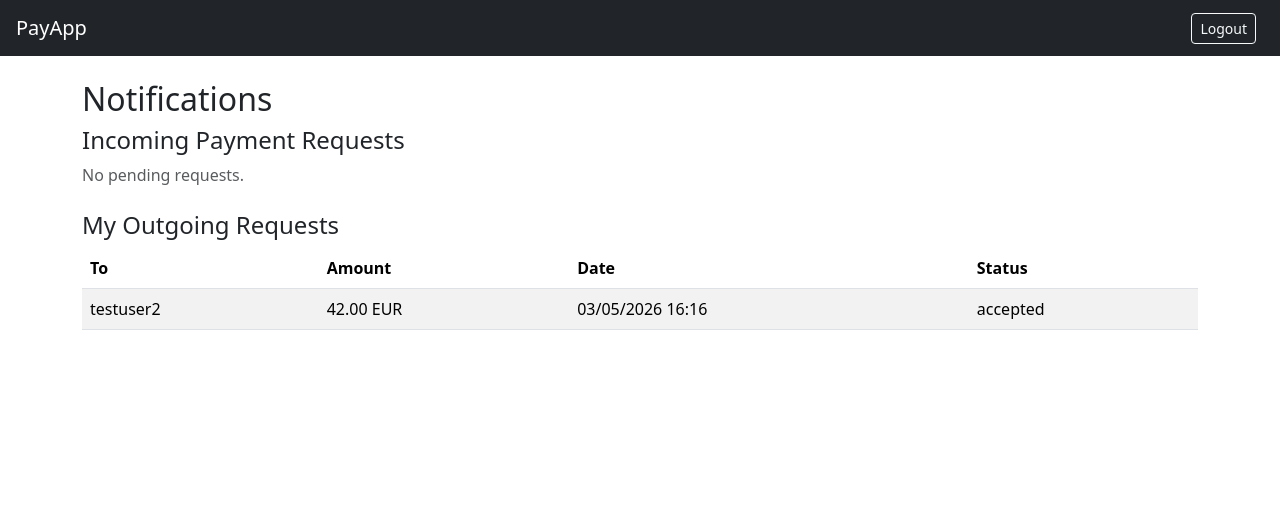
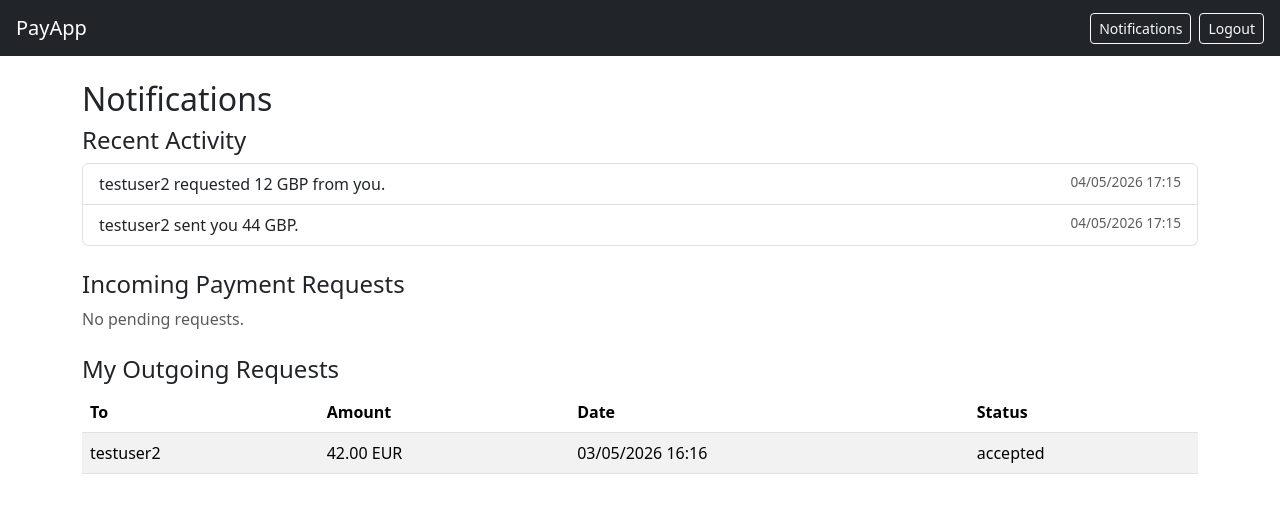
Before and after one commit to ftma48/Secure-Web-Payment-Application, a Django app: page /webapps2026/notifications/ in a window 1280 px wide. Shown: the top 513 px of the page. Run offline with Django 5.2, Linux system fonts and the light colour scheme; a user stored in the database is signed in; data comes from the database, SQL or seed files in the repository; both versions use the stored data as it was after the commit.

Commit message:
add notifs

```diff
--- a/payapp/models.py
+++ b/payapp/models.py
@@ -46,3 +46,12 @@ class PaymentRequest(models.Model):
 
     def __str__(self):
         return f'{self.requester} requested {self.amount} from {self.requestee}'
+
+class Notification(models.Model):
+    user = models.ForeignKey(User, on_delete=models.CASCADE, related_name='notifications')
+    message = models.CharField(max_length=255)
+    is_read = models.BooleanField(default=False)
+    timestamp = models.DateTimeField(auto_now_add=True)
+
+    def __str__(self):
+        return f'{self.user.username}: {self.message}'
--- /dev/null
+++ b/payapp/templatetags/custom_tags.py
@@ -0,0 +1,11 @@
+from django import template
+from payapp.models import Notification
+
+register = template.Library()
+
+@register.simple_tag
+def unread_count(user):
+    # returns number of unread notifs
+    if user.is_authenticated:
+        return Notification.objects.filter(user=user, is_read=False).count()
+    return 0
--- a/payapp/views.py
+++ b/payapp/views.py
@@ -3,7 +3,7 @@ from django.contrib.auth.decorators import login_required
 from django.contrib.auth.models import User
 from django.contrib import messages
 from django.db import transaction
-from payapp.models import Account, Transaction, PaymentRequest
+from payapp.models import Account, Transaction, PaymentRequest, Notification
 from payapp.forms import SendPaymentForm, RequestPaymentForm
 import requests as http_requests
 from decimal import Decimal
@@ -74,6 +74,12 @@ def send_payment(request):
                     )
 
                 messages.success(request, f"Successfully sent {amount} {sender_account.currency} to {recipient.username}.")
+
+                # notify the recipient
+                Notification.objects.create(
+                    user=recipient,
+                    message=f"{request.user.username} sent you {amount} {sender_account.currency}."
+                )
                 return redirect('index')
 
 
@@ -114,6 +120,13 @@ def request_payment(request):
                 status='pending'
             )
             messages.success(request, f"Payment request sent to {requestee.username}.")
+
+            # notify the requestee
+            Notification.objects.create(
+                user=requestee,
+                message=f"{request.user.username} requested {amount} {Account.objects.get(user=request.user).currency} from you."
+            )
+
             return redirect('index')
     else:
         form = RequestPaymentForm()
@@ -123,17 +136,19 @@ def request_payment(request):
 
 @login_required(login_url='/webapps2026/register/login/')
 def notifications(request):
-    incoming = PaymentRequest.objects.filter(
-        requestee=request.user,
-        status='pending'
-    )
-    outgoing = PaymentRequest.objects.filter(
-        requester=request.user
+    incoming = PaymentRequest.objects.filter(requestee=request.user, status='pending')
+    outgoing = PaymentRequest.objects.filter(requester=request.user).order_by('-timestamp')
+
+    # get all notifs and mark them as read
+    user_notifications = Notification.objects.filter(
+        user=request.user
     ).order_by('-timestamp')
+    user_notifications.update(is_read=True)
 
     return render(request, 'payapp/notifications.html', {
         'incoming': incoming,
         'outgoing': outgoing,
+        'user_notifications': user_notifications,
     })
 
 
@@ -181,6 +196,11 @@ def handle_request(request, request_id):
                     payment_request.save()
 
                 messages.success(request, "Payment request accepted.")
+                # notify the requester their request was accepted
+                Notification.objects.create(
+                    user=payment_request.requester,
+                    message=f"{request.user.username} accepted your payment request of {payment_request.amount} {payment_request.currency}."
+                )
 
             except Exception as e:
                 messages.error(request, f"Payment failed: {str(e)}")
@@ -190,4 +210,10 @@ def handle_request(request, request_id):
             payment_request.save()
             messages.info(request, "Payment request rejected.")
 
+            # notify of rejection
+            Notification.objects.create(
+                user=payment_request.requester,
+                message=f"{request.user.username} rejected your payment request of {payment_request.amount} {payment_request.currency}."
+            )
+
     return redirect('notifications')
--- a/templates/base.html
+++ b/templates/base.html
@@ -1,3 +1,4 @@
+{% load custom_tags %}
 <!DOCTYPE html>
 <html lang="en">
 <head>
@@ -10,11 +11,20 @@
 
 <nav class="navbar navbar-expand-lg navbar-dark bg-dark px-3">
     <a class="navbar-brand" href="/webapps2026/">PayApp</a>
-    <div class="ms-auto">
+    <div class="ms-auto d-flex align-items-center gap-2">
         {% if user.is_authenticated %}
-            <a class="btn btn-outline-light btn-sm me-2" href="{% url 'logout' %}">Logout</a>
+            <a href="{% url 'notifications' %}" class="btn btn-outline-light btn-sm position-relative">
+                Notifications
+                {% unread_count user as count %}
+                {% if count > 0 %}
+                    <span class="position-absolute top-0 start-100 translate-middle badge rounded-pill bg-danger">
+                        {{ count }}
+                    </span>
+                {% endif %}
+            </a>
+            <a class="btn btn-outline-light btn-sm" href="{% url 'logout' %}">Logout</a>
         {% else %}
-            <a class="btn btn-outline-light btn-sm me-2" href="{% url 'login' %}">Login</a>
+            <a class="btn btn-outline-light btn-sm" href="{% url 'login' %}">Login</a>
             <a class="btn btn-outline-light btn-sm" href="{% url 'register' %}">Register</a>
         {% endif %}
     </div>
--- a/templates/payapp/index.html
+++ b/templates/payapp/index.html
@@ -6,7 +6,6 @@
     <h2>Welcome, {{ user.first_name }}</h2>
     <a href="{% url 'send_payment' %}" class="btn btn-primary mb-3">Send Payment</a>
     <a href="{% url 'request_payment' %}" class="btn btn-primary mb-3 ms-2">Request Payment</a>
-    <a href="{% url 'notifications' %}" class="btn btn-outline-primary mb-3 ms-2">Notifications</a>
     <div class="card mb-4">
         <div class="card-body">
             <h5 class="card-title">Your Balance</h5>
--- a/templates/payapp/notifications.html
+++ b/templates/payapp/notifications.html
@@ -5,7 +5,21 @@
 {% block content %}
     <h2>Notifications</h2>
 
-    <h4>Incoming Payment Requests</h4>
+    <h4>Recent Activity</h4>
+    {% if user_notifications %}
+        <ul class="list-group mb-4">
+            {% for n in user_notifications %}
+                <li class="list-group-item">
+                    {{ n.message }}
+                    <span class="text-muted float-end" style="font-size:0.85em">{{ n.timestamp|date:"d/m/Y H:i" }}</span>
+                </li>
+            {% endfor %}
+        </ul>
+    {% else %}
+        <p class="text-muted">No notifications.</p>
+    {% endif %}
+
+    <h4 class="mt-4">Incoming Payment Requests</h4>
     {% if incoming %}
         <table class="table table-striped">
             <thead>
```
Also changed, not shown: payapp/migrations/0002_notification.py (added), payapp/templatetags/__init__.py (added), webapps.db.
